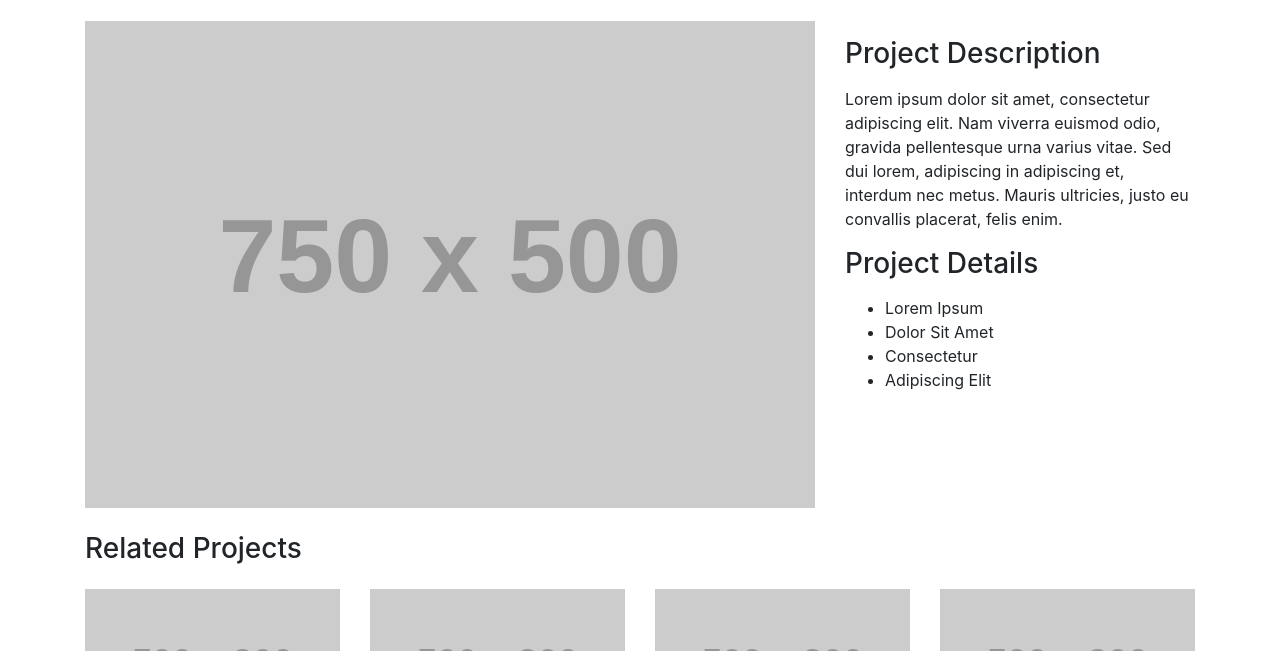
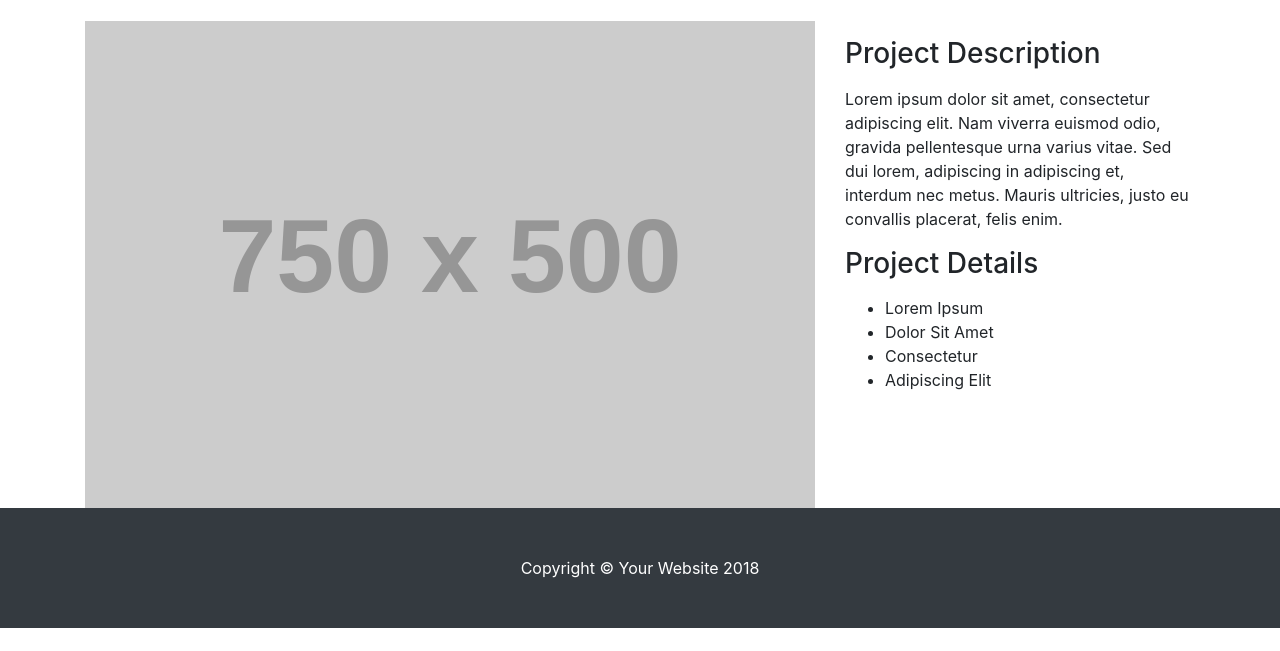
Before and after one commit to EllieHall/EllieHall.github.io, a website: page docs/donut.html in a window 1280 px wide. Shown: the part 131-782 px from the top of the page. Drawn offline with Linux system fonts and the light colour scheme; placeholder pictures from the web are drawn by us.

Commit message:
Commenting out the related projects section

```diff
--- a/docs/donut.html
+++ b/docs/donut.html
@@ -79,7 +79,7 @@
       <!-- /.row -->
 
       <!-- Related Projects Row -->
-      <h3 class="my-4">Related Projects</h3>
+<!--      <h3 class="my-4">Related Projects</h3>
 
       <div class="row">
 
@@ -107,7 +107,7 @@
           </a>
         </div>
 
-      </div>
+      </div> -->
       <!-- /.row -->
 
     </div>
```
